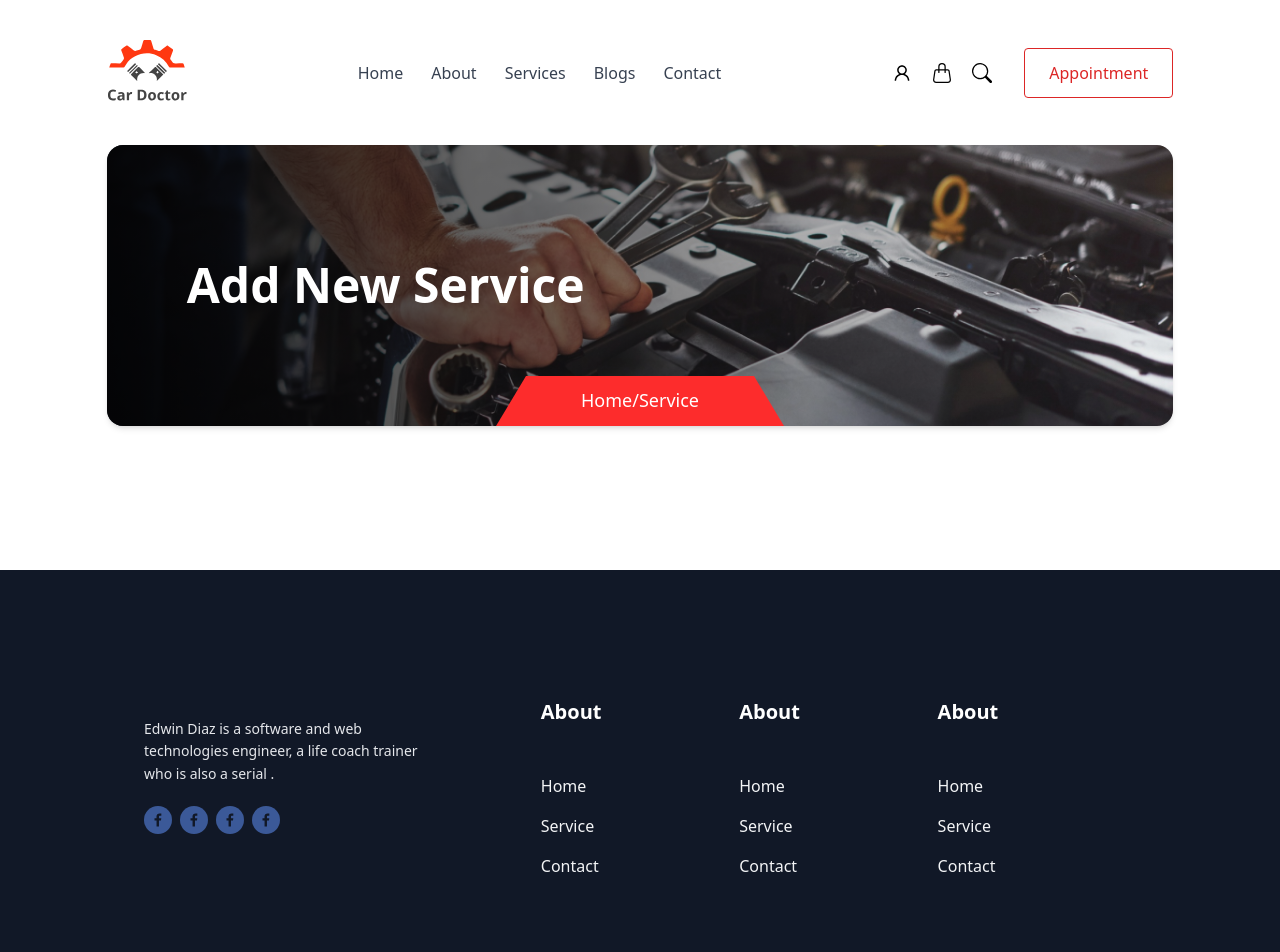
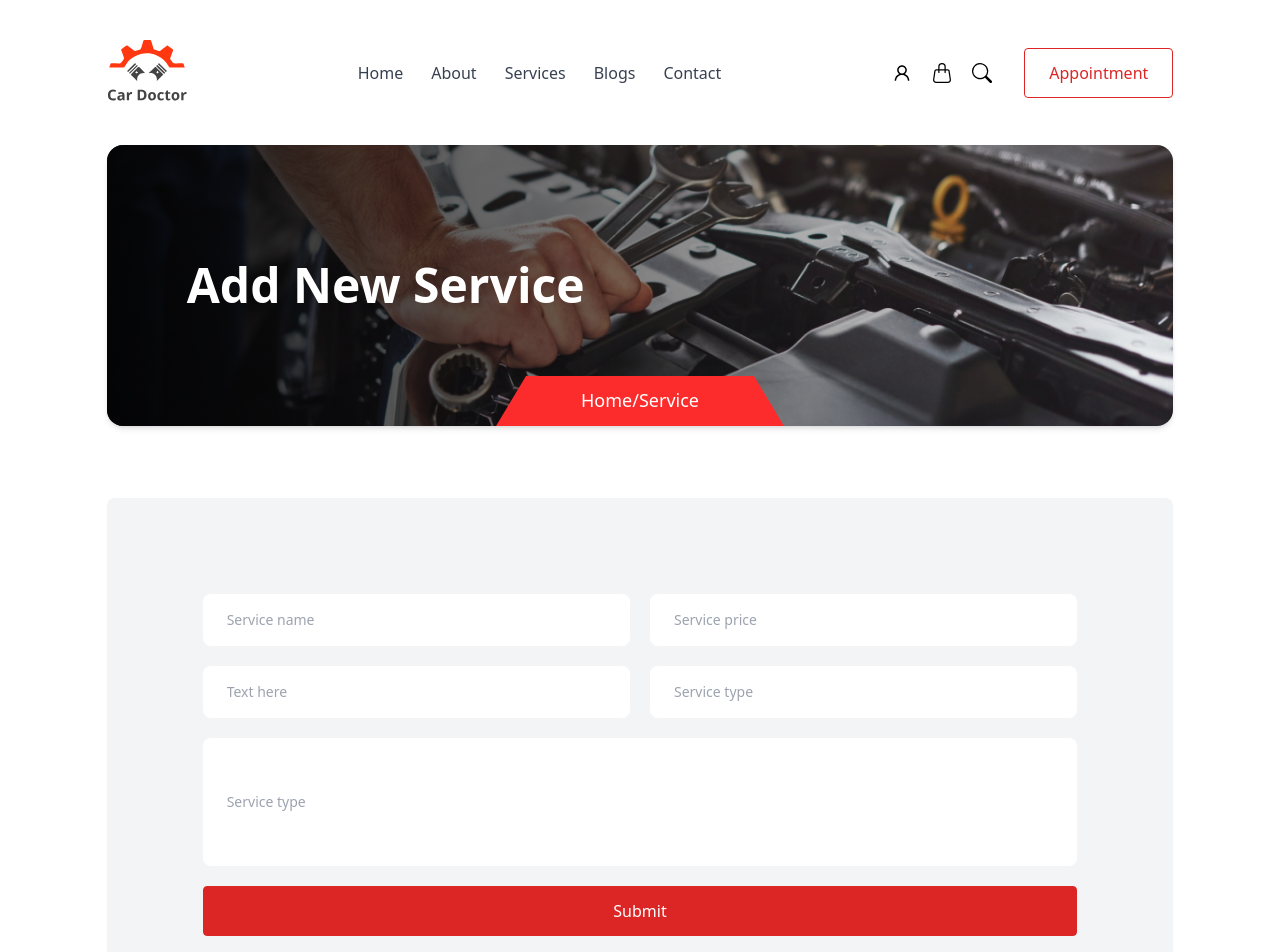
Before and after one commit to sohanemon/genius-car-client, a React (Create React App) app: page /services/1 in a window 1280 px wide. Shown: the top 952 px of the page. Built offline with nearby package versions, Linux system fonts and the light colour scheme; no server answers.

Commit message:
checkout page design done

```diff
--- a/src/pages/services.jsx
+++ b/src/pages/services.jsx
@@ -1,5 +1,13 @@
+import { useForm } from "react-hook-form";
 import bg from "../assets/images/checkout/checkout.png";
+import PrimaryBtn from "../components/primaryBtn";
+
 const Services = () => {
+  const { register, handleSubmit } = useForm();
+  const onSubmit = (data) => {
+    console.log(data);
+  };
+
   return (
     <div>
       <header className='relative rounded-2xl shadow-md overflow-hidden'>
@@ -12,8 +20,58 @@ const Services = () => {
           <p className='text-lg text-white translate-y-6'>Home/Service</p>
         </div>
       </header>
+      <br />
+      <br />
+      <br />
+      <section>
+        <form
+          onSubmit={handleSubmit(onSubmit)}
+          className='p-24 bg-gray-100 rounded-lg space-y-5'
+        >
+          <div className='grid grid-cols-2 gap-5'>
+            <InputField
+              register={register}
+              name='serviceName'
+              placeholder='Service name'
+            />
+            <InputField
+              register={register}
+              name='servicePrice'
+              placeholder='Service price'
+            />
+            <InputField
+              register={register}
+              name='textHere'
+              placeholder='Text here'
+            />
+            <InputField
+              register={register}
+              name='serviceType'
+              placeholder='Service type'
+            />
+          </div>
+          <InputField
+            register={register}
+            name='serviceType'
+            placeholder='Service type'
+            className='h-32'
+          />
+          <PrimaryBtn className={"w-full"}>Submit</PrimaryBtn>
+        </form>
+      </section>
     </div>
   );
 };
 
 export default Services;
+
+function InputField({ register, name, placeholder, className }) {
+  return (
+    <input
+      {...register(name)}
+      type='text'
+      placeholder={placeholder}
+      className={`py-4 px-6 rounded-lg text-sm outline-gray-500 w-full ${className}`}
+    />
+  );
+}
```
